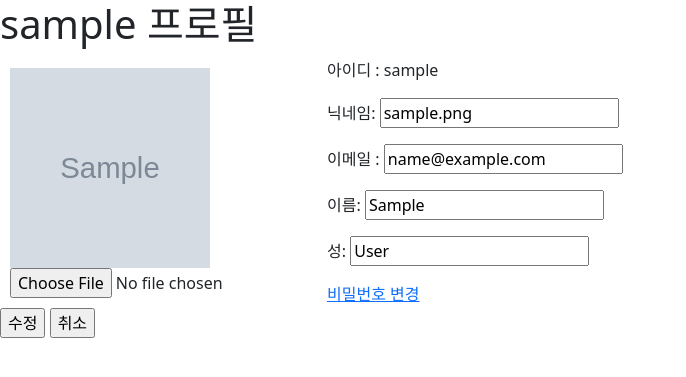
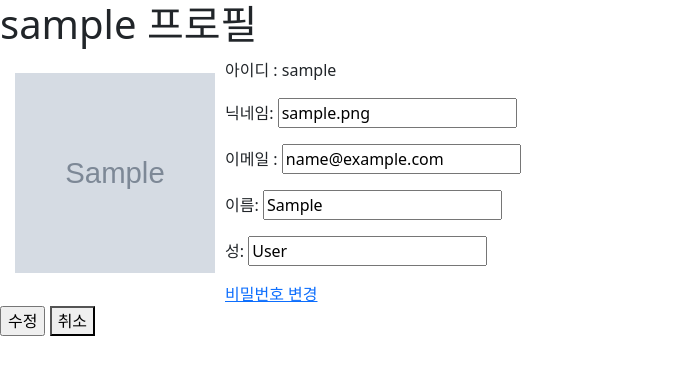
Before and after one commit to DongjaeKam/travel-master, a Django app: page /accounts/edit_profile/ in a window 1280 px wide. Shown: the top 377 px of the page, without its empty margins (0-686 px from the left). Run offline with Django 3.2, Linux system fonts and the light colour scheme; a user stored in the database is signed in; tables that the repository leaves empty hold one stand-in row (values such as "Sample post"); grey boxes marked "Sample" are stand-in pictures; some libraries are stand-ins or nearby versions.

Commit message:
edit_profile 이미지 첨부파일 버튼 수정 , 비밀번호 변경 추가

```diff
--- a/accounts/templates/accounts/change_password.html
+++ b/accounts/templates/accounts/change_password.html
@@ -8,10 +8,12 @@
             <p>아이디 : {{user.username}}</p>
             {% csrf_token %}
             {{ form.as_p }}
-
         </div>
      <input type="submit" value="수정">
-    <input type="submit" value="취소">
+     <a href="{% url 'accounts:detail' user.id %}">
+        <button type="button" >취소</button>
+     </a>
+
 </form>
 
 {% endblock content %}
--- a/accounts/templates/accounts/detail.html
+++ b/accounts/templates/accounts/detail.html
@@ -15,7 +15,7 @@
       <h3 class='detail-user-cate'>가입한 날짜: {{ user.date_joined.date }}</h3>
 
       <a class="btn btn-primary" href="{% url 'accounts:index' %}" role="button">뒤로가기</a>
-      <a class="btn btn-outline-danger" href="{% url 'accounts:' %}" role="button">회원 정보 수정</a>
+      <a class="btn btn-outline-danger" href="{% url 'accounts:edit_profile' %}" role="button">회원 정보 수정</a>
     </div>
   </div>
 </section>
--- a/accounts/templates/accounts/edit_profile.html
+++ b/accounts/templates/accounts/edit_profile.html
@@ -6,8 +6,10 @@
 <form action="" method="POST" method="POST" enctype="multipart/form-data">
     <div class = 'd-flex' style="margin-top:10px;">
         <div style = 'margin:10px; margin-right:5px;'>
-            <img style="width:200px; height:200px;" id="preview-image" src="{{ user.profile_image.url }}">
-            <input style="display: block;" type="file" id="input-image" name="image">
+            <label for="input-image">
+                <img style="width:200px; height:200px;margin:5px;" id="preview-image" src="{{ user.profile_image.url }}">
+            </label>
+            <input style="display: none;" type="file" id="input-image" name="image">
         </div>
         <div class="form_container">
             <p>아이디 : {{user.username}}</p>
@@ -44,14 +46,15 @@
 
 
 
-
-
       </script>
 
 
 
     <input type="submit" value="수정">
-    <input type="submit" value="취소">
+    <a href="{% url 'accounts:detail' user.id %}">
+        <button type="button" >취소</button>
+     </a>
+
 </form>
 
 {% endblock content %}
```
